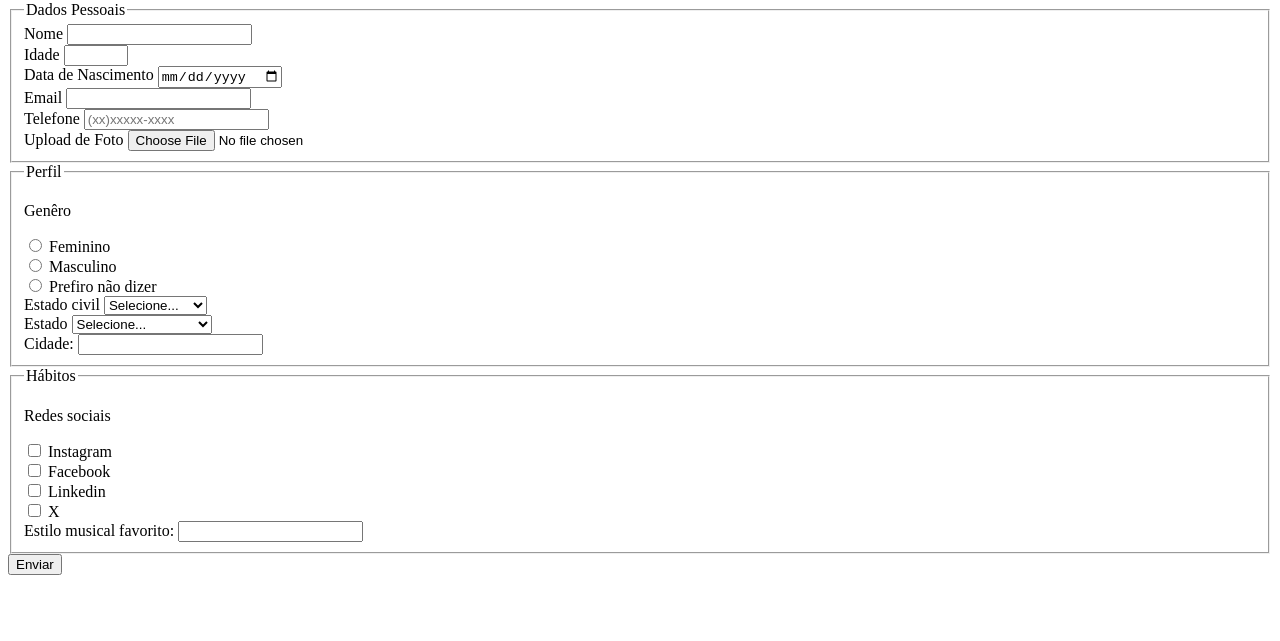
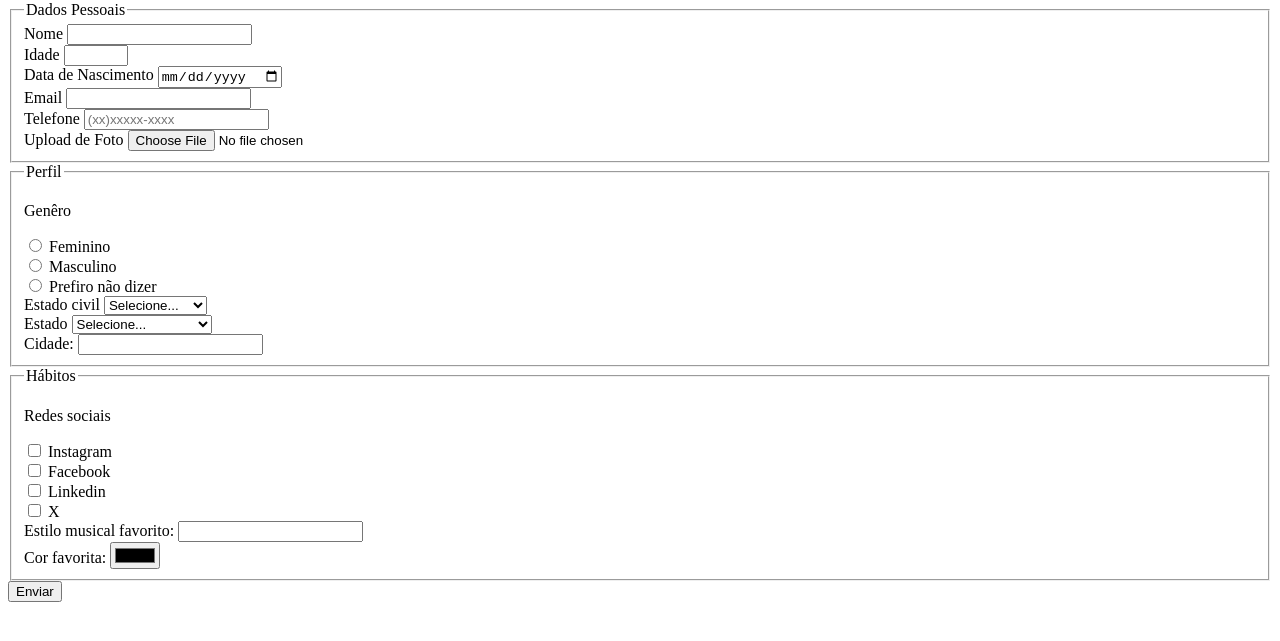
Before and after one commit to xLuanKyrb/Pesquisa-Culturama, a plain HTML site: page index.html in a window 1280 px wide. Shown: the part 79-720 px from the top of the page. Drawn offline with Linux system fonts and the light colour scheme.

Commit message:
Adiciona a seleção de cores

```diff
--- a/index.html
+++ b/index.html
@@ -133,6 +133,11 @@
             <option value="MPB"></option>
             <option value="Gospel"></option>
         </datalist>
+
+        <br>
+
+        <label for="favoriteColor">Cor favorita:</label>
+        <input type="color" id="favoriteColor" name="userFavoriteColor">
     </fieldset>
 
 
```
